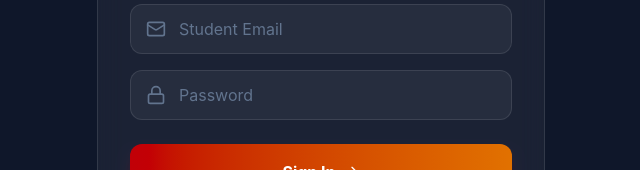
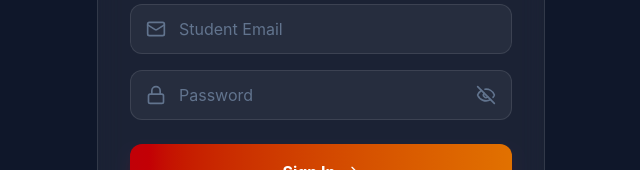
Before and after one commit to mirei-sayo/ClassBridge, a React (Vite) app in the folder client/: page / in a window 1280 px wide. Shown: the part 348-518 px from the top of the page, without its empty margins (319-959 px from the left). Built offline with nearby package versions, Linux system fonts and the light colour scheme; no server answers.

Commit message:
feat: add show password toggle to login screen

```diff
--- a/client/src/components/Login.jsx
+++ b/client/src/components/Login.jsx
@@ -1,11 +1,12 @@
 import React, { useState } from 'react';
 import { supabase } from '../lib/supabaseClient';
-import { Mail, Lock, Loader2, ArrowRight } from 'lucide-react';
+import { Mail, Lock, Loader2, ArrowRight, Eye, EyeOff } from 'lucide-react';
 
 const Login = () => {
   const [isSignUp, setIsSignUp] = useState(false);
   const [email, setEmail] = useState('');
   const [password, setPassword] = useState('');
+  const [showPassword, setShowPassword] = useState(false);
   const [loading, setLoading] = useState(false);
   const [error, setError] = useState(null);
   const [message, setMessage] = useState(null);
@@ -87,14 +88,22 @@
                 <Lock className="h-5 w-5 text-slate-500" />
               </div>
               <input
-                type="password"
+                type={showPassword ? "text" : "password"}
                 required
                 value={password}
                 onChange={(e) => setPassword(e.target.value)}
-                className="w-full bg-white/5 border border-white/10 rounded-xl py-3 pl-12 pr-4 text-white placeholder-slate-500 focus:outline-none focus:ring-2 focus:ring-red-700 focus:border-transparent transition-all"
+                className="w-full bg-white/5 border border-white/10 rounded-xl py-3 pl-12 pr-12 text-white placeholder-slate-500 focus:outline-none focus:ring-2 focus:ring-red-700 focus:border-transparent transition-all"
                 placeholder="Password"
                 minLength={6}
               />
+              <button
+                type="button"
+                onClick={() => setShowPassword(!showPassword)}
+                className="absolute inset-y-0 right-0 pr-4 flex items-center text-slate-500 hover:text-slate-300 transition-colors focus:outline-none"
+                tabIndex="-1"
+              >
+                {showPassword ? <Eye className="h-5 w-5" /> : <EyeOff className="h-5 w-5" />}
+              </button>
             </div>
           </div>
 
```
